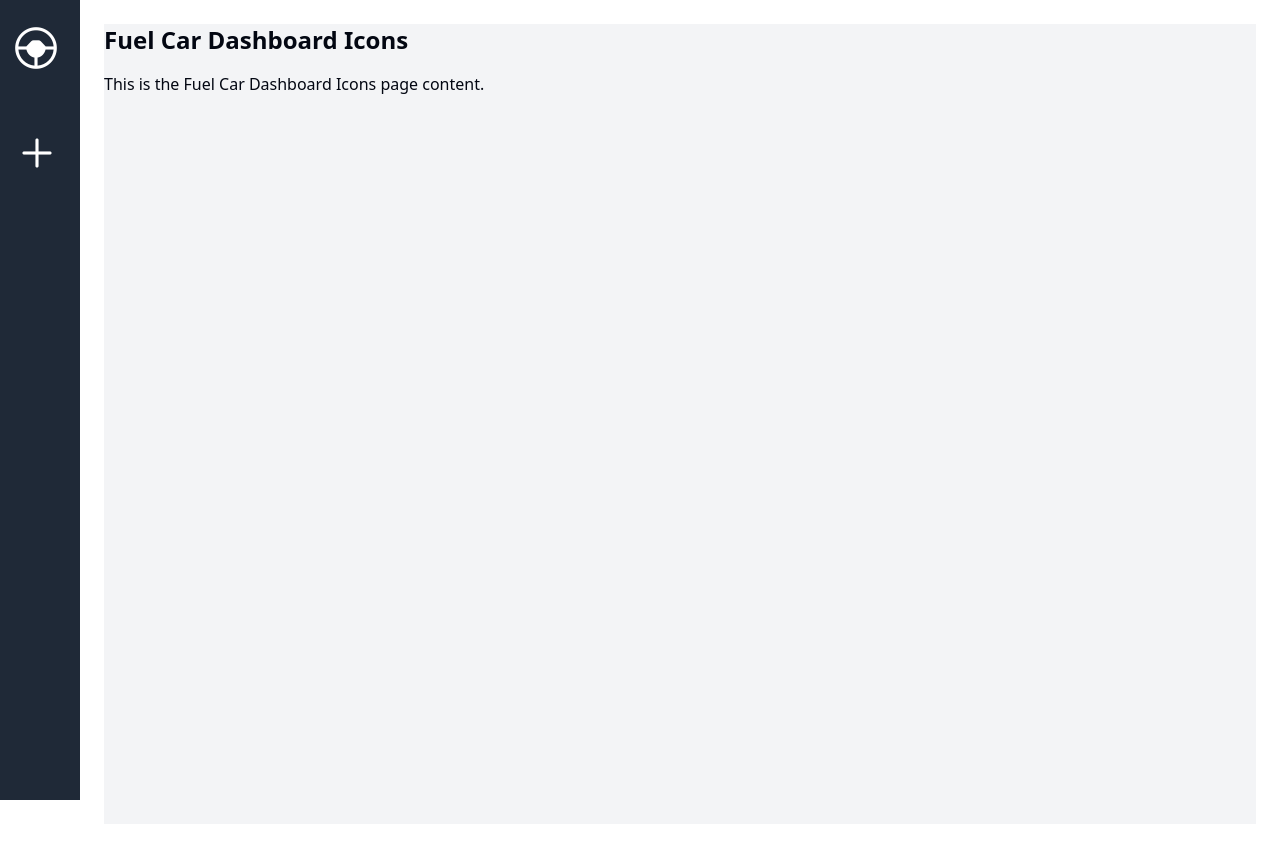
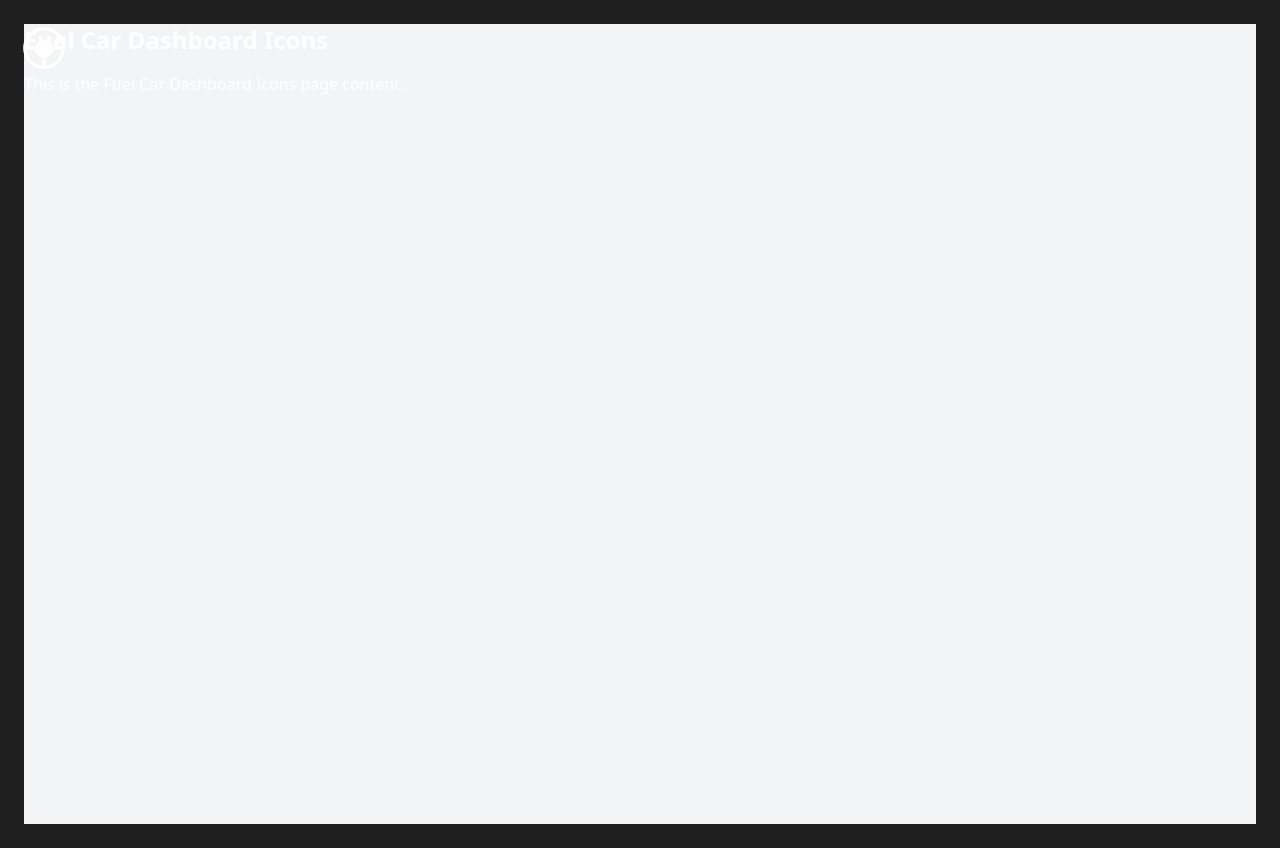
Before and after one commit to aayaniverma/Pioneers, a Next.js app in the folder front2/: page /fuel in a window 1280 px wide. Built offline with nearby package versions, Linux system fonts and the light colour scheme.

Commit message:
drawer instead of sidebar

```diff
--- /dev/null
+++ b/front2/src/app/context/DrawerContext.tsx
@@ -0,0 +1,34 @@
+"use client";
+
+import { createContext, useContext, useState, ReactNode } from "react";
+
+// Define the DrawerContext and its type
+interface DrawerContextType {
+  isOpen: boolean;
+  toggleDrawer: () => void;
+}
+
+const DrawerContext = createContext<DrawerContextType | undefined>(undefined);
+
+export const useDrawer = () => {
+  const context = useContext(DrawerContext);
+  if (!context) {
+    throw new Error("useDrawer must be used within a DrawerProvider");
+  }
+  return context;
+};
+
+// DrawerProvider to wrap around the app
+export const DrawerProvider = ({ children }: { children: ReactNode }) => {
+  const [isOpen, setIsOpen] = useState(false);
+
+  const toggleDrawer = () => {
+    setIsOpen(!isOpen);
+  };
+
+  return (
+    <DrawerContext.Provider value={{ isOpen, toggleDrawer }}>
+      {children}
+    </DrawerContext.Provider>
+  );
+};
--- a/front2/src/app/globals.css
+++ b/front2/src/app/globals.css
@@ -67,3 +67,7 @@
     @apply bg-background text-foreground;
   }
 }
+body {
+  background-color: rgba(0, 0, 0, 0.878);
+  color: white;
+}
--- a/front2/src/app/layout.tsx
+++ b/front2/src/app/layout.tsx
@@ -1,44 +1,39 @@
 "use client";
 import type { Metadata } from "next";
-import { SidebarProvider, useSidebar } from './context/SidebarContext';
 import { Inter } from "next/font/google";
 import './globals.css';
-import Sidebar from '../components/Sidebar';
-
+import Drawer from '../components/Drawer';
+import { DrawerProvider, useDrawer } from './context/DrawerContext';
 
 const MainContent = ({ children }: { children: React.ReactNode }) => {
-  const { isOpen } = useSidebar(); // Access the sidebar state
+  const { isOpen } = useDrawer(); // Access the drawer state
 
   return (
-    <main className={`transition-all duration-300 ${isOpen ? 'ml-64' : 'ml-20'} flex-grow p-6`}>
+    <main className={`transition-all duration-300 ${isOpen ? 'ml-64' : 'ml-0'} flex-grow p-6`}>
       {children}
     </main>
   );
 };
 
 export default function RootLayout({ children }: { children: React.ReactNode }) {
-
   return (
-
     <html lang="en">
       <head>
-      <link rel="stylesheet" href="https://fonts.googleapis.com/css2?family=Material+Symbols+Rounded:opsz,wght,FILL,GRAD@20..48,100..700,0..1,-50..200" />
-</head>
+        <link rel="stylesheet" href="https://fonts.googleapis.com/css2?family=Material+Symbols+Rounded:opsz,wght,FILL,GRAD@20..48,100..700,0..1,-50..200" />
+      </head>
+      <body>
+        <DrawerProvider>
+          <div className="flex">
+            {/* Drawer remains constant */}
+            <Drawer />
 
-<body>
-        <SidebarProvider>
-          <div className="flex">
-            {/* Sidebar remains constant */}
-            <Sidebar />
-
-            {/* Main content which shifts based on sidebar's state */}
+            {/* Main content which shifts based on drawer's state */}
             <MainContent>
               {children}
             </MainContent>
           </div>
-        </SidebarProvider>
+        </DrawerProvider>
       </body>
     </html>
-
   );
 }
--- /dev/null
+++ b/front2/src/components/Drawer.tsx
@@ -0,0 +1,44 @@
+"use client";
+
+import { useDrawer } from "../app/context/DrawerContext";
+
+export default function Drawer() {
+  const { isOpen, toggleDrawer } = useDrawer();
+
+  return (
+    <div>
+      {/* Toggle button */}
+      <button
+        onClick={toggleDrawer}
+        className="fixed top-7 left-11 text-white transform -translate-x-2/4 w-10 h-10 flex items-center justify-center rounded-full z-50 transition-transform duration-300 ease-in-out"
+      >
+        <span className={`material-symbols-rounded transform duration-300 ease-in-out
+            ${isOpen ? 'rotate-90' : 'rotate-0'}`} style={{ fontSize: '50px' }}
+          >
+            {isOpen ? 'search_hands_free' : 'search_hands_free'}
+          </span>
+      </button>
+
+      {/* Drawer */}
+      <div
+        className={`fixed top-0 left-0 h-full bg-gray-800 text-white p-5 pt-8 z-40 transform transition-transform duration-300 ease-in-out ${
+          isOpen ? "translate-x-0" : "-translate-x-full"
+        }`}
+        style={{ width: "300px" }}
+      >
+        <div className="flex flex-col mt-16">
+          <div className="flex flex-col gap-4 mt-5">
+          <button className="flex items-center transition-all duration-300 ease-in-out">
+            <span className="material-symbols-rounded" style={{ fontSize: "50px" }}>
+              add
+            </span>
+            {isOpen && <span className="text-2xl ml-2">New Chat</span>}
+          </button>
+          {/* Add more menu items here */}
+        </div>
+      </div>
+      </div>
+
+    </div>
+  );
+}
```
